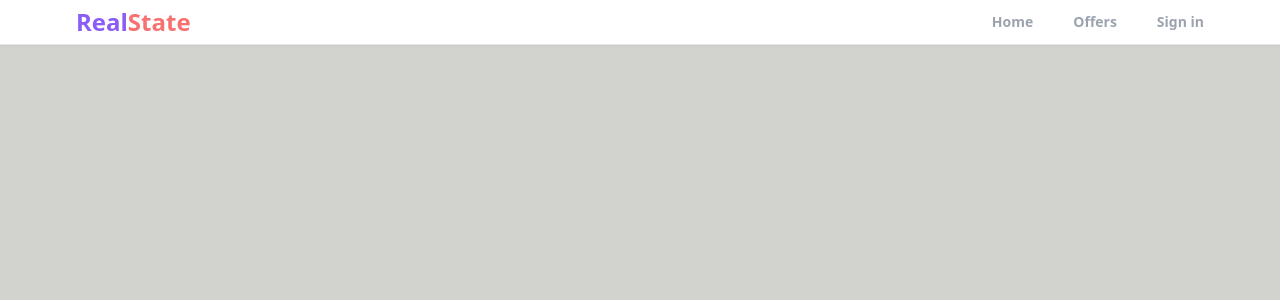
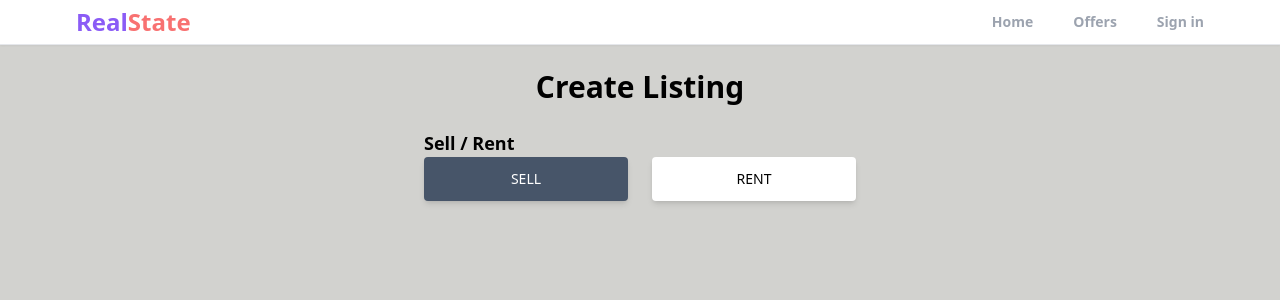
Before and after one commit to Minhajulislam0/Real_State, a React (Create React App) app: page /listing in a window 1280 px wide. Shown: the top 300 px of the page. Built offline with nearby package versions, Linux system fonts and the light colour scheme; no server answers.

Commit message:
listing form

```diff
--- a/src/App.js
+++ b/src/App.js
@@ -9,6 +9,7 @@ import Navbar from "./Components/Navbar";
 import { ToastContainer } from "react-toastify";
 import "react-toastify/dist/ReactToastify.css";
 import PrivateRoute from "./Components/PrivateRoute";
+import Listing from "./pages/Listing";
 
 function App() {
   return (
@@ -24,6 +25,7 @@ function App() {
           <Route path="/sign-up" element={<SignUp />} />
           <Route path="/forgot-password" element={<ForgotPassword />} />
           <Route path="/offers" element={<Offers />} />
+          <Route path="/listing" element={<Listing />} />
         </Routes>
       </Router>
       <ToastContainer
--- /dev/null
+++ b/src/pages/Listing.js
@@ -0,0 +1,46 @@
+import React, { useState } from "react";
+
+export default function Listing() {
+  const [formData, setFormData] = useState({
+    type: "rent",
+  });
+  const type = formData;
+  const onChange = () => {};
+
+  return (
+    <main className="max-w-md px-2 mx-auto">
+      <h1 className="text-3xl text-center mt-6 font-bold">Create Listing</h1>
+      <form>
+        <p className=" text-lg mt-6 font-semibold ">Sell / Rent</p>
+        <div className="flex">
+          <button
+            type="button"
+            id="type"
+            value="sale"
+            onClick={onChange}
+            className={`mr-3 px-7 py-3 font-medium text-sm uppercase shadow-md rounded hover:shadow-lg focus:shadow-lg active:shadow-lg transition duration-150 ease-in-out w-full ${
+              type === "sale"
+                ? "bg-white text-black"
+                : "bg-slate-600 text-white"
+            } `}
+          >
+            Sell
+          </button>
+          <button
+            type="button"
+            id="type"
+            value="rent"
+            onClick={onChange}
+            className={`ml-3 px-7 py-3 font-medium text-sm uppercase shadow-md rounded hover:shadow-lg focus:shadow-lg active:shadow-lg transition duration-150 ease-in-out w-full ${
+              type === "rent"
+                ? "bg-slate-600 text-white"
+                : "bg-white text-black"
+            } `}
+          >
+            Rent
+          </button>
+        </div>
+      </form>
+    </main>
+  );
+}
```
